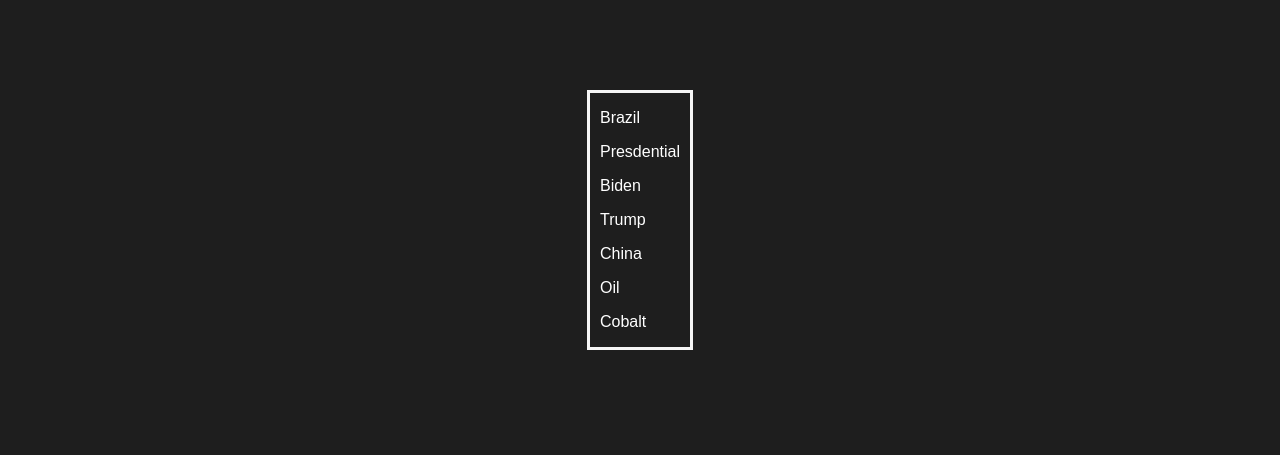
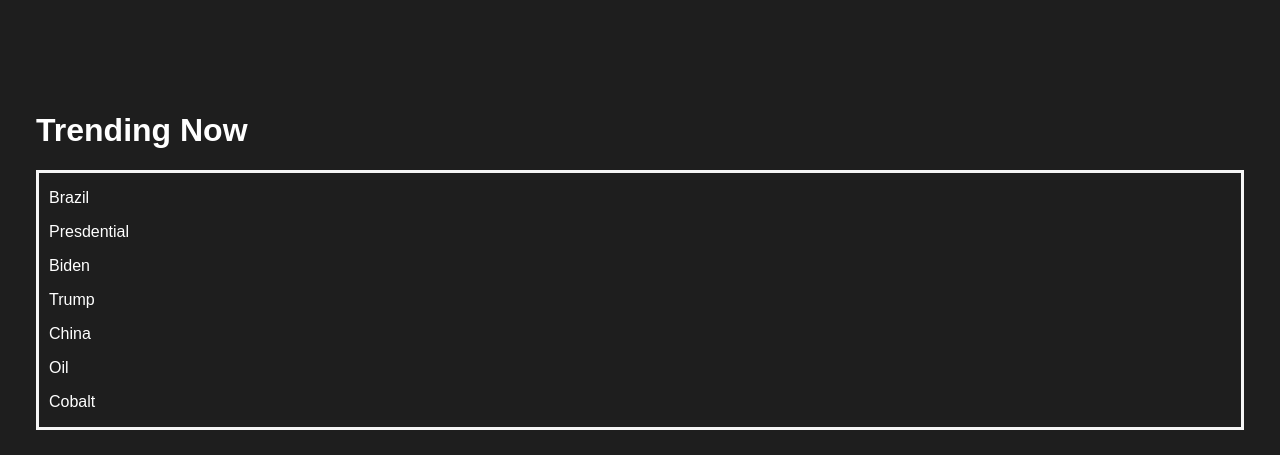
Before and after one commit to MaukanMir/News-Rcommender, a SvelteKit app: page / in a window 1280 px wide. Shown: the part 1161-1616 px from the top of the page. Before the commit the page ends 1539 px from the top, so only its background shows below. Built offline with nearby package versions, Linux system fonts and the light colour scheme; no server answers.

Commit message:
Adding topics header

```diff
--- a/src/routes/+page.svelte
+++ b/src/routes/+page.svelte
@@ -73,6 +73,7 @@
             {/each}
         </div>
         <div class ="newsLinks">
+            <h1 class ="topic-header">Trending Now</h1>
             <article class ="news-links-article">
                 {#each politicalTopics as topic}
                 <div class ="topicsContainer">
@@ -102,7 +103,6 @@
     display:flex;
     flex-direction: column;
     justify-content: center;
-    align-items: center;
     margin-top: 70px;
     padding:20px;
 }
```
